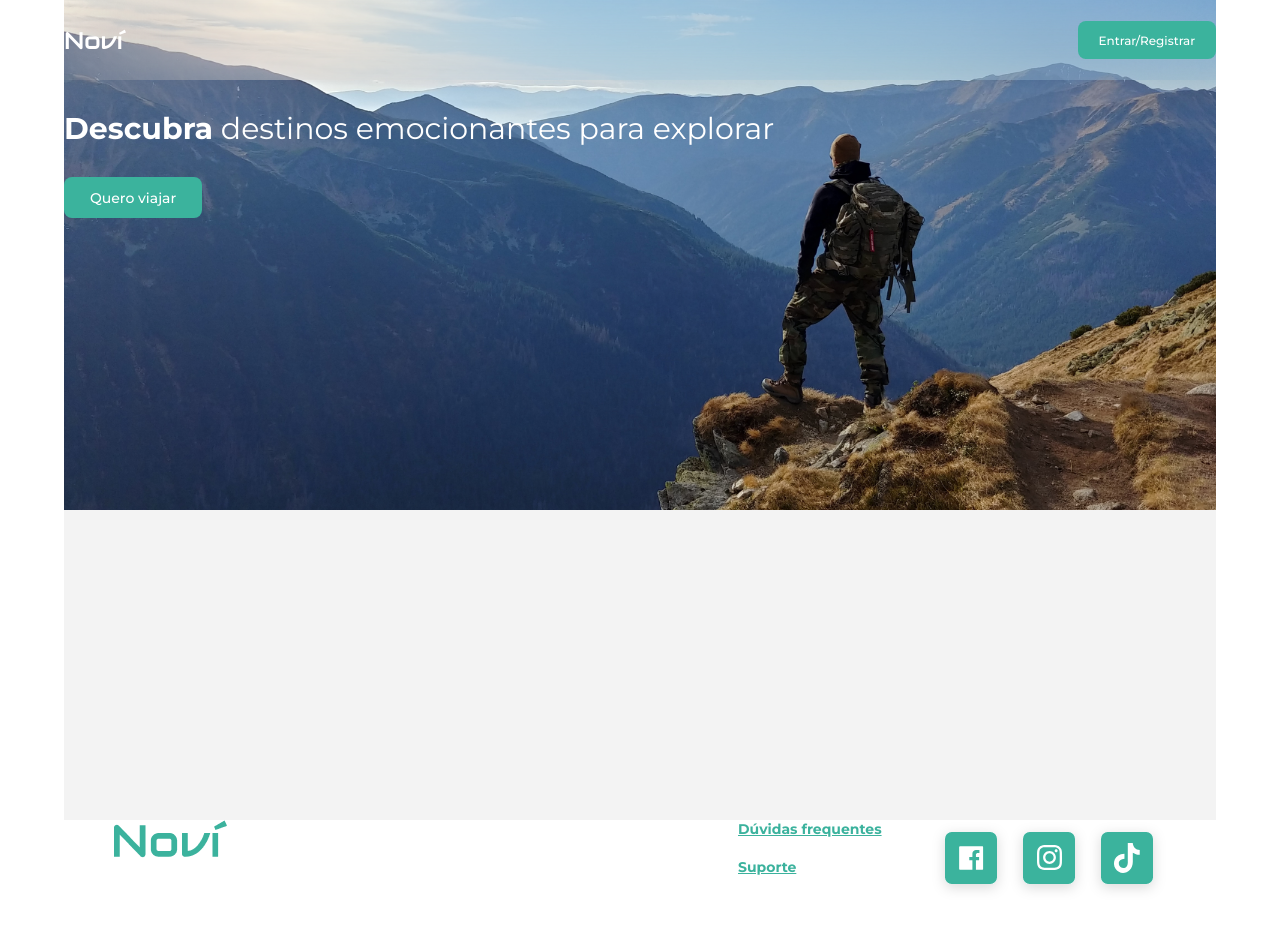
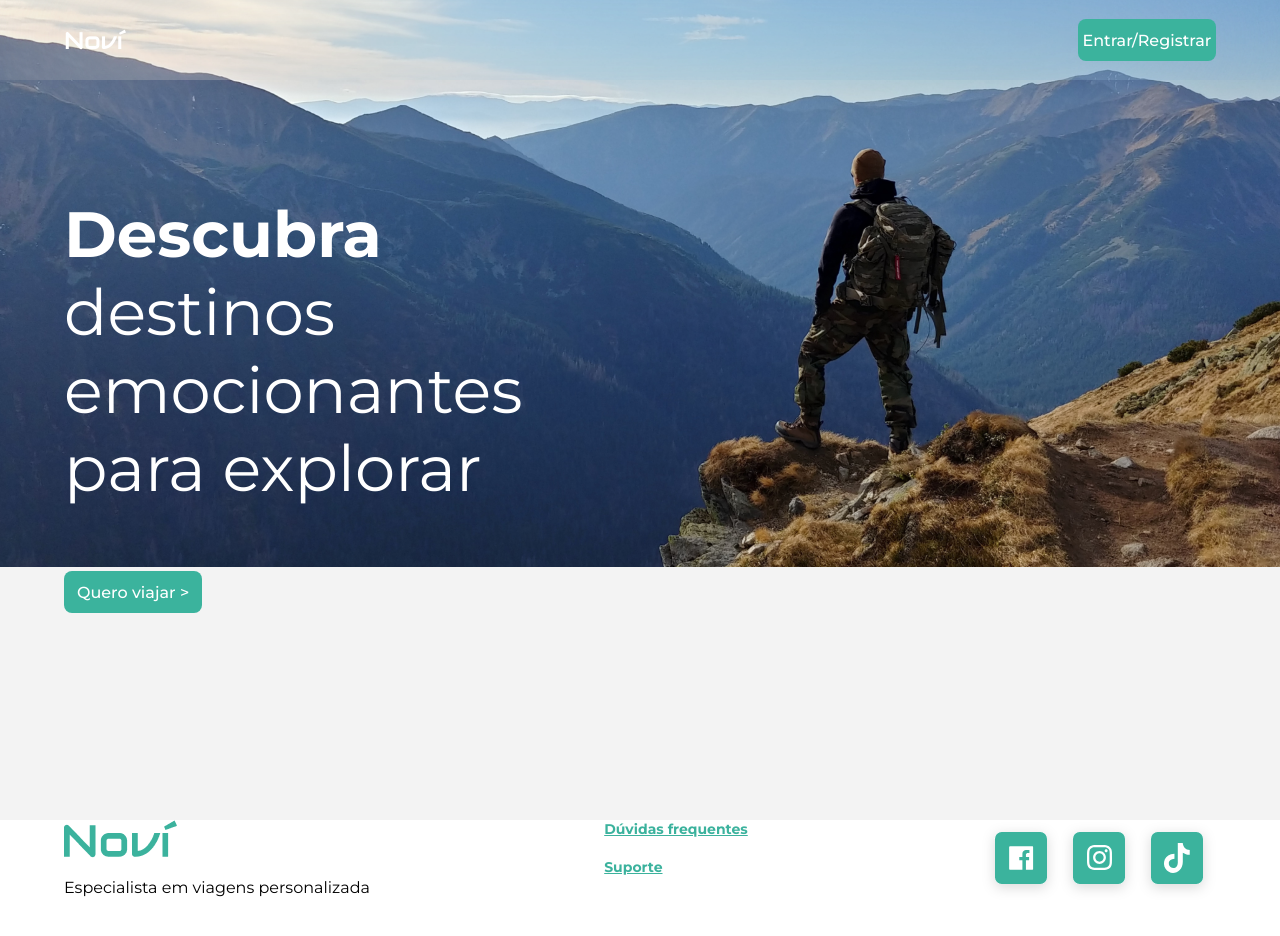
Before and after one commit to StartFuture/novi-frontend, a React (Create React App) app: page / in a window 1280 px wide. Shown: the top 936 px of the page. After the commit the page ends 913 px from the top, so only its background shows below. Built offline with nearby package versions, Linux system fonts and the light colour scheme.

Commit message:
feat(Banner_inicio) - Finalizacao layout banner

```diff
--- a/src/App.css
+++ b/src/App.css
@@ -2,6 +2,18 @@
   background-color: #F3F3F3;
 }
 
-body {
+/* .LP-header {
   margin: 0px 5%;
-}
+} */
+
+/* body {
+  margin: 0px 5%;
+} */
+
+/* *, html {
+  margin: 0px 1%;
+} */
+
+/* header {
+  margin: 0px;
+} */
--- a/src/assets/css/Footer.css
+++ b/src/assets/css/Footer.css
@@ -1,6 +1,8 @@
-p {
+#Novi-description {
     font-family: 'Montserrat', sans-serif;
     font-weight: 400;
+    /* color: #000 !important;
+    font-size: 12px !important; */
 }
 
 a {
@@ -18,8 +20,9 @@ a {
     display: grid;
     /* grid-template-columns: repeat(3, 1fr); */
     grid-template-areas: "Logo Doubts Social-medias";
-    justify-content: space-evenly;
+    justify-content: space-between;
     background-color: #FFF;
+    padding: 0 5%;
 }
 
 .Social-medias {
--- a/src/assets/css/LandingPageInicio.css
+++ b/src/assets/css/LandingPageInicio.css
@@ -9,12 +9,11 @@ h4 {
     display: flex;
 	justify-content: space-between;
 	align-items: center;
-    backdrop-filter: blur(50px);
+    backdrop-filter: blur(100px);
     max-height: 10vh !important;
-}
-
-.LP-navbar button {
-    font-size: 12px;
+    padding: 0 5%;
+    /* opacity: 0.3;
+    background-color: rgb(0 0 0 / .8);; */
 }
 
 .LP-header {
@@ -23,6 +22,11 @@ h4 {
     background-image: url('../img/LPInicio.png');
     background-repeat: no-repeat;
     background-size: 100%;
+    /* margin: none; */
+}
+
+.LP-banner {
+    padding: 0 5%;
 }
 
 button {
@@ -38,11 +42,13 @@ button {
 	color: #FFF;
 	font-family: 'Montserrat', sans-serif;
 	font-weight: 500;
-	font-size: 14px;
+	font-size: 1rem;
 }
 
-p {
+#banner-phrase {
     color: #FFF;
     font-family: 'Montserrat', sans-serif;
-    font-size: 30px;
+    font-size: 64px;
+    max-width: 70vh;
+    margin-top: 10%;
 }
--- a/src/components/Footer.js
+++ b/src/components/Footer.js
@@ -11,7 +11,7 @@ export default function Footer(){
         <div className="Footer">
             <div className="Logo">
                 <NoviLogo />
-                <p>Especialista em viagens personalizada</p>
+                <p id="Novi-description">Especialista em viagens personalizada</p>
             </div>
             <div className="Doubts">
                 <a href="#">Dúvidas frequentes</a>
@@ -21,7 +21,7 @@ export default function Footer(){
             <div className="Social-medias">
                 <img src={Facebook} alt="Icone Facebook" />
                 <img src={Instagram} alt="Icone Instagram" />
-                <img src={Tiktok} alt="=Icone Tiktok" />
+                <img src={Tiktok} alt="Icone Tiktok" />
             </div>
         </div>
     )
--- a/src/components/LandingPageInicio.js
+++ b/src/components/LandingPageInicio.js
@@ -12,8 +12,8 @@ function LandingPageInicio(){
                 </div>
             </header>
             <div className="LP-banner">
-                <p><b>Descubra</b> destinos emocionantes para explorar</p>
-                <button> Quero viajar  </button>
+                <p id="banner-phrase"><b>Descubra</b> destinos emocionantes para explorar</p>
+                <button> Quero viajar > </button>
             </div>
         </div>
     )
```
Also changed, not shown: src/assets/css/LandingPage.css (added).
